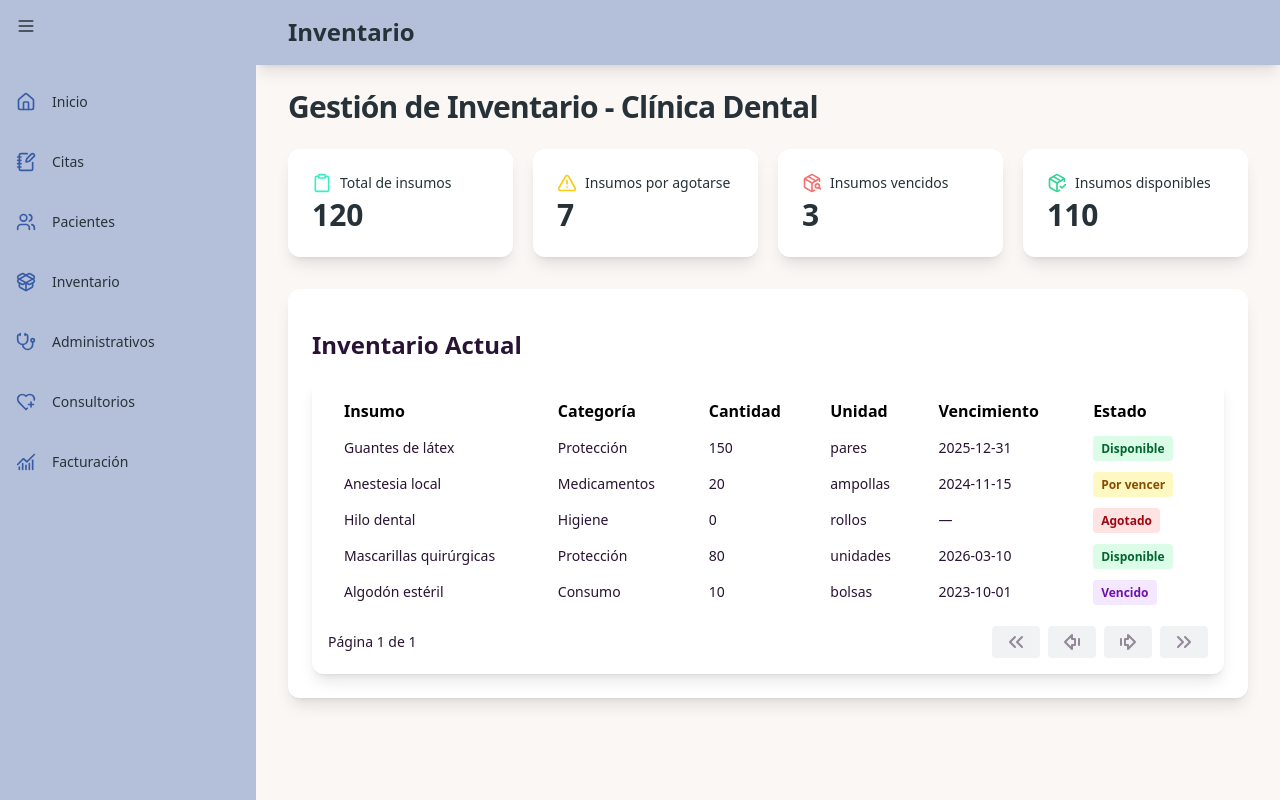
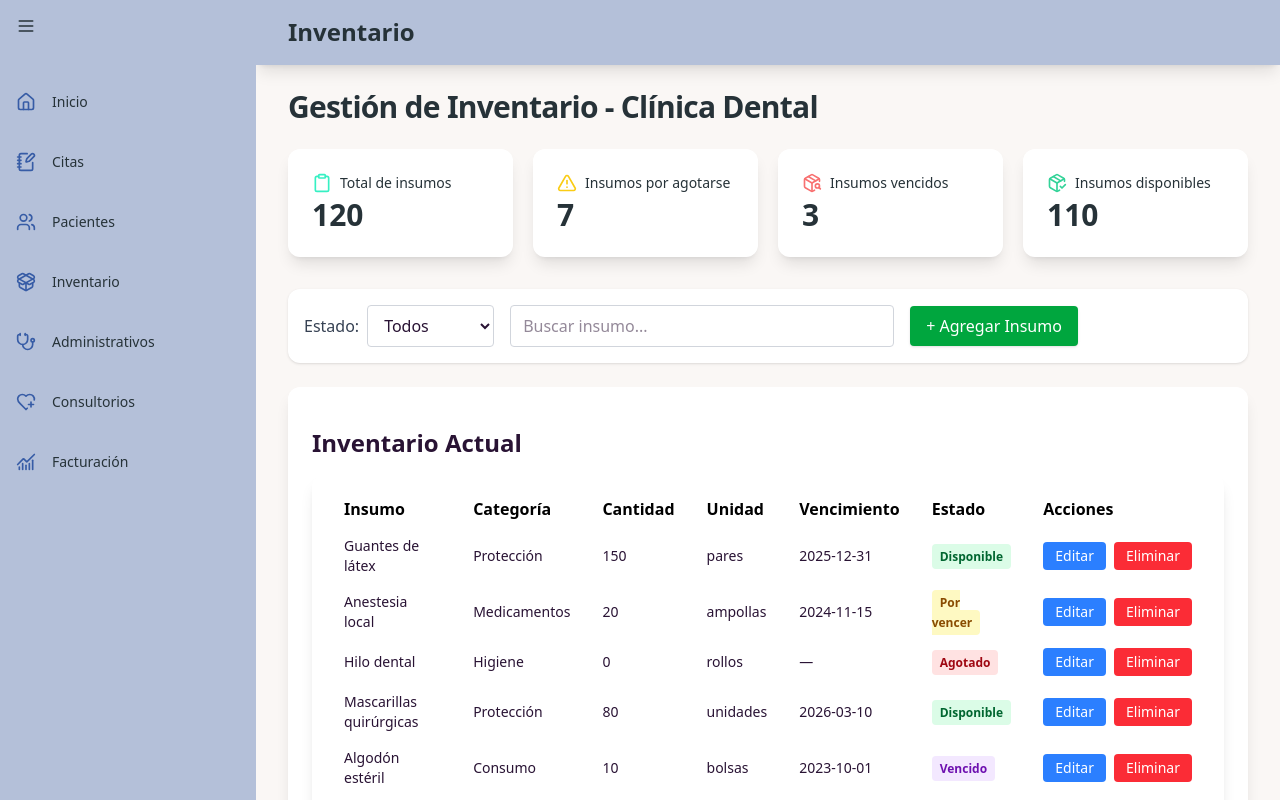
Before and after one commit to SC-701/proyecto-los-opulencia, a React (Vite) app in the folder WebApplicationClinicaDental/: page /Inventario in a window 1280 px wide. Built offline with nearby package versions, Linux system fonts and the light colour scheme.

Commit message:
feat: add BarChart component and integrate it into Inventario page with visualizations

```diff
--- /dev/null
+++ b/WebApplicationClinicaDental/src/assets/constants/BarChart.js
@@ -0,0 +1,7 @@
+export const barChartData = [
+  { categoria: "Materiales Dentales", cantidad: 8 },
+  { categoria: "Equipos", cantidad: 4 },
+  { categoria: "Medicina", cantidad: 6 },
+  { categoria: "Limpieza", cantidad: 3 },
+  { categoria: "Otros", cantidad: 2 },
+];
--- a/WebApplicationClinicaDental/src/assets/constants/Piechart.js
+++ b/WebApplicationClinicaDental/src/assets/constants/Piechart.js
@@ -1,17 +1,17 @@
-
 //! Constants for Pie Chart Data
 export const orderStatusData = [
-    { name: "Pendientes", value: 4 },
-    { name: "Completas", value: 6 },
-    { name: "Canceladas", value: 2 },
+  { name: "Pendientes", value: 4 },
+  { name: "Completas", value: 6 },
+  { name: "Canceladas", value: 2 },
 ];
 
-export const COLORS = [ "#FED766" ,  "#4ECDC4", "#FF6B6B",   ];
+export const COLORS = ["#FED766", "#4ECDC4", "#FF6B6B"];
 
 export const orderInventario = [
-    { name: "Agotado", value: 4 },
-    { name: "Disponible", value: 6 },
-    { name: "Vencido", value: 2 },
+  { name: "Disponible", value: 2 },
+  { name: "Por vencer", value: 1 },
+  { name: "Agotado", value: 1 },
+  { name: "Vencido", value: 1 },
 ];
 
-export const COLORSInventario = [ "#ecff04" ,  "#04ff58", "#0413ff",   ];
+export const COLORSInventario = ["#fef9c3", "#bbf7d0", "#c7d2fe", "#fca5a5"];
--- /dev/null
+++ b/WebApplicationClinicaDental/src/components/Charts/BarChartBoard.jsx
@@ -0,0 +1,33 @@
+import React from "react";
+import {
+  BarChart,
+  Bar,
+  XAxis,
+  YAxis,
+  CartesianGrid,
+  Tooltip,
+  Legend,
+  ResponsiveContainer,
+} from "recharts";
+
+const BarChartBoard = ({ data }) => {
+  return (
+    <div style={{ width: "100%", height: 300 }}>
+      <ResponsiveContainer>
+        <BarChart
+          data={data}
+          margin={{ top: 10, right: 20, left: 0, bottom: 5 }}
+        >
+          <CartesianGrid strokeDasharray="3 3" />
+          <XAxis dataKey="categoria" />
+          <YAxis />
+          <Tooltip />
+          <Legend />
+          <Bar dataKey="cantidad" fill="#60a5fa" /> {/* soft blue */}
+        </BarChart>
+      </ResponsiveContainer>
+    </div>
+  );
+};
+
+export default BarChartBoard;
--- a/WebApplicationClinicaDental/src/pages/Inventario.jsx
+++ b/WebApplicationClinicaDental/src/pages/Inventario.jsx
@@ -1,4 +1,4 @@
-import React from "react";
+import React, { useState } from "react";
 import { motion } from "framer-motion";
 import Header from "../components/Header/Header.jsx";
 import DashBoardCard from "../components/Cards/DashBoardCard.jsx";
@@ -9,21 +9,82 @@ import {
   dataInventario,
   columnsInventario,
 } from "../assets/constants/TablaDashboard.jsx";
-
+import PieChartBoard from "../components/Charts/PieChartBoard.jsx";
+import {
+  orderInventario,
+  COLORSInventario,
+} from "../assets/constants/piechart.js";
+import BarChartBoard from "../components/Charts/BarChartBoard.jsx";
+import { barChartData } from "../assets/constants/BarChart.js";
 
 const Inventario = () => {
+  const [estadoFiltro, setEstadoFiltro] = useState("Todos");
+  const [busqueda, setBusqueda] = useState("");
+  const [verGraficos, setVerGraficos] = useState(true);
+  const [modal, setModal] = useState({ open: false, tipo: null, insumo: null });
+
+  const inventarioFiltrado =
+    estadoFiltro === "Todos"
+      ? dataInventario
+      : dataInventario.filter((item) => item.estado === estadoFiltro);
+
+  const inventarioVisible = inventarioFiltrado.filter(
+    (item) =>
+      typeof item.insumo === "string" &&
+      item.insumo.toLowerCase().includes(busqueda.toLowerCase())
+  );
+
+  const columnasConEstilo = [
+    ...columnsInventario.map((col) => {
+      if (col.accessor === "cantidad") {
+        return {
+          ...col,
+          Cell: ({ value }) => (
+            <span className={value < 3 ? "text-red-500 font-bold" : ""}>
+              {value}
+            </span>
+          ),
+        };
+      }
+      return col;
+    }),
+    {
+      header: "Acciones",
+      accessorKey: "acciones",
+      cell: ({ row }) => (
+        <div className="flex gap-2">
+          <button
+            onClick={() =>
+              setModal({ open: true, tipo: "editar", insumo: row.original })
+            }
+            className="bg-blue-500 text-white px-3 py-1 rounded hover:bg-blue-600 text-sm"
+          >
+            Editar
+          </button>
+          <button
+            onClick={() =>
+              setModal({ open: true, tipo: "eliminar", insumo: row.original })
+            }
+            className="bg-red-500 text-white px-3 py-1 rounded hover:bg-red-600 text-sm"
+          >
+            Eliminar
+          </button>
+        </div>
+      ),
+    },
+  ];
+
   return (
     <div className="flex-1 overflow-auto relative z-10">
       <Header title="Inventario" />
 
       <main className="max-w-7xl mx-auto py-6 px-4 lg:px-8">
-        <div className="mb-6">
+        <div className="mb-6 flex justify-between items-center">
           <h1 className="font-bold tracking-tight text-[#263238] sm:text-3xl">
             Gestión de Inventario - Clínica Dental
           </h1>
         </div>
 
-        {/* Cards */}
         <motion.div
           className="grid grid-cols-1 gap-5 sm:grid-cols-2 lg:grid-cols-4 mb-8"
           initial={{ opacity: 0, y: 20 }}
@@ -41,7 +102,42 @@ const Inventario = () => {
           ))}
         </motion.div>
 
-        {/* Tabla de Inventario */}
+        <div className="mb-6 flex flex-col md:flex-row md:items-center justify-between gap-4 bg-white bg-opacity-50 backdrop-blur-md p-4 rounded-xl shadow">
+          <div className="flex flex-col md:flex-row gap-4 items-center w-full">
+            <div className="flex gap-2 items-center">
+              <label className="font-medium text-gray-700">Estado:</label>
+              <select
+                value={estadoFiltro}
+                onChange={(e) => setEstadoFiltro(e.target.value)}
+                className="border border-gray-300 rounded px-3 py-2 focus:outline-none focus:ring-2 focus:ring-blue-400"
+              >
+                <option value="Todos">Todos</option>
+                <option value="Disponible">Disponible</option>
+                <option value="Por vencer">Por vencer</option>
+                <option value="Agotado">Agotado</option>
+                <option value="Vencido">Vencido</option>
+              </select>
+            </div>
+
+            <input
+              type="text"
+              placeholder="Buscar insumo..."
+              value={busqueda}
+              onChange={(e) => setBusqueda(e.target.value)}
+              className="border border-gray-300 rounded px-3 py-2 w-full md:max-w-sm focus:outline-none focus:ring-2 focus:ring-blue-400"
+            />
+
+            <button
+              onClick={() =>
+                setModal({ open: true, tipo: "agregar", insumo: null })
+              }
+              className="bg-green-600 text-white font-medium py-2 px-4 rounded shadow hover:bg-green-700 transition duration-200"
+            >
+              + Agregar Insumo
+            </button>
+          </div>
+        </div>
+
         <motion.div
           initial={{ opacity: 0, y: 20 }}
           animate={{ opacity: 1, y: 0 }}
@@ -49,9 +145,100 @@ const Inventario = () => {
         >
           <div className="bg-white bg-opacity-50 backdrop-blur-md overflow-hidden shadow-lg rounded-xl p-6 mb-8">
             <h1 className="text-2xl font-bold py-4">Inventario Actual</h1>
-            <Tabla data={dataInventario} columns={columnsInventario} />
+            <Tabla data={inventarioVisible} columns={columnasConEstilo} />
           </div>
         </motion.div>
+
+        <div className="flex justify-end mb-4">
+          <button
+            onClick={() => setVerGraficos(!verGraficos)}
+            className="bg-slate-700 text-white font-medium py-2 px-4 rounded shadow hover:bg-slate-800 transition duration-200"
+          >
+            {verGraficos ? "Ocultar Gráficos" : "Mostrar Gráficos"}
+          </button>
+        </div>
+
+        {verGraficos && (
+          <motion.div
+            initial={{ opacity: 0, y: 20 }}
+            animate={{ opacity: 1, y: 0 }}
+            transition={{ duration: 1 }}
+          >
+            <div className="bg-white bg-opacity-50 backdrop-blur-md overflow-hidden shadow-lg rounded-xl p-6 mb-8">
+              <h1 className="text-2xl font-bold py-4">
+                Análisis Visual del Inventario
+              </h1>
+
+              <div className="grid grid-cols-1 md:grid-cols-2 gap-6">
+                <motion.div
+                  initial={{ opacity: 0, x: -30 }}
+                  animate={{ opacity: 1, x: 0 }}
+                  transition={{ duration: 0.8 }}
+                >
+                  <h2 className="text-lg font-semibold mb-2">
+                    Estados de Insumos
+                  </h2>
+                  <PieChartBoard
+                    orderStatusData={orderInventario}
+                    COLORS={COLORSInventario}
+                  />
+                </motion.div>
+
+                <motion.div
+                  initial={{ opacity: 0, x: 30 }}
+                  animate={{ opacity: 1, x: 0 }}
+                  transition={{ duration: 0.8 }}
+                >
+                  <h2 className="text-lg font-semibold mb-2">
+                    Insumos por Categoría
+                  </h2>
+                  <BarChartBoard data={barChartData} />
+                </motion.div>
+              </div>
+            </div>
+          </motion.div>
+        )}
+
+        {modal.open && (
+          <div className="fixed inset-0 bg-black bg-opacity-50 flex items-center justify-center z-50">
+            <div className="bg-white p-6 rounded-lg shadow-lg w-[90%] max-w-md">
+              <h2 className="text-xl font-bold mb-4">
+                {modal.tipo === "agregar"
+                  ? "Agregar nuevo insumo"
+                  : modal.tipo === "editar"
+                  ? `Editar insumo: ${modal.insumo.insumo}`
+                  : `Eliminar insumo: ${modal.insumo.insumo}`}
+              </h2>
+              <p className="mb-4">
+                {modal.tipo === "eliminar"
+                  ? "¿Estás seguro de que deseas eliminar este insumo?"
+                  : "Aquí iría el formulario o los campos para editar/agregar."}
+              </p>
+              <div className="flex justify-end gap-4">
+                <button
+                  onClick={() =>
+                    setModal({ open: false, tipo: null, insumo: null })
+                  }
+                  className="bg-gray-300 text-gray-800 px-4 py-2 rounded hover:bg-gray-400"
+                >
+                  Cancelar
+                </button>
+                <button
+                  onClick={() =>
+                    setModal({ open: false, tipo: null, insumo: null })
+                  }
+                  className={`px-4 py-2 rounded text-white ${
+                    modal.tipo === "eliminar"
+                      ? "bg-red-600 hover:bg-red-700"
+                      : "bg-blue-600 hover:bg-blue-700"
+                  }`}
+                >
+                  {modal.tipo === "eliminar" ? "Eliminar" : "Guardar"}
+                </button>
+              </div>
+            </div>
+          </div>
+        )}
       </main>
     </div>
   );
```
